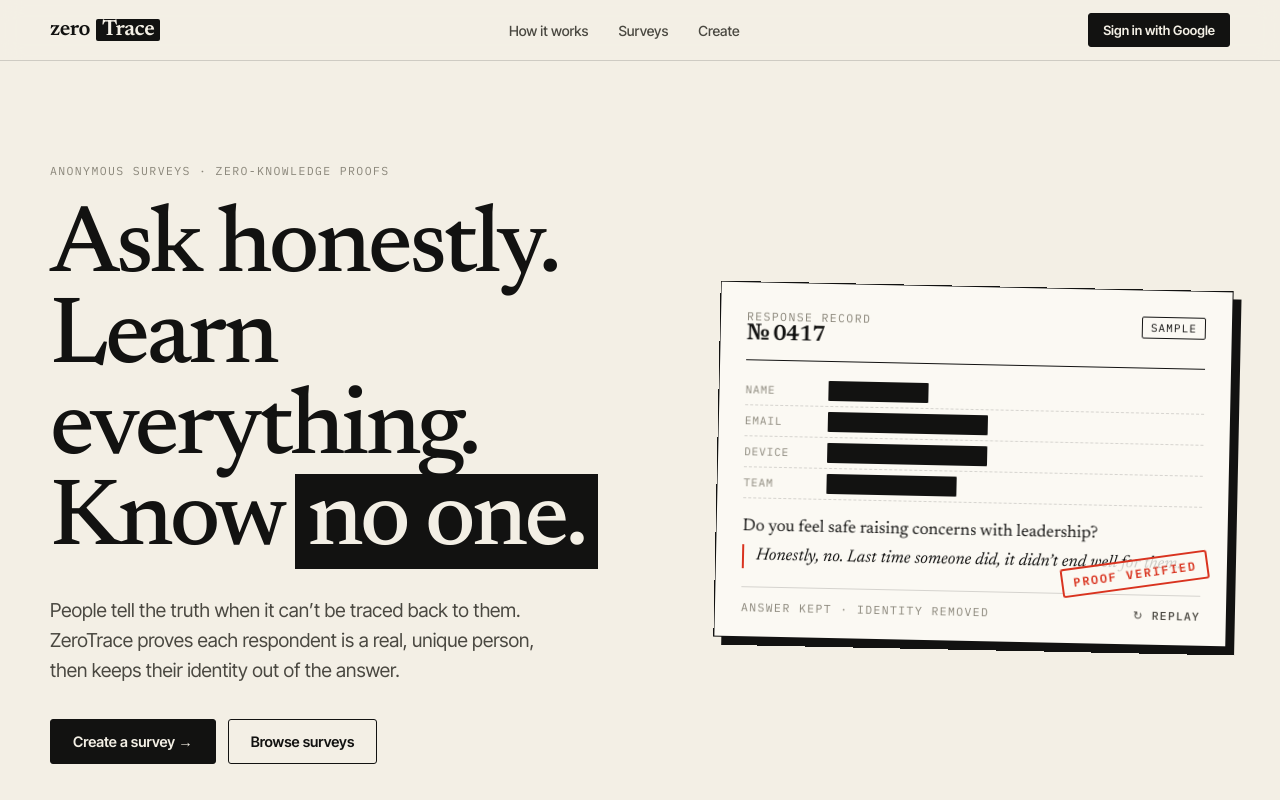
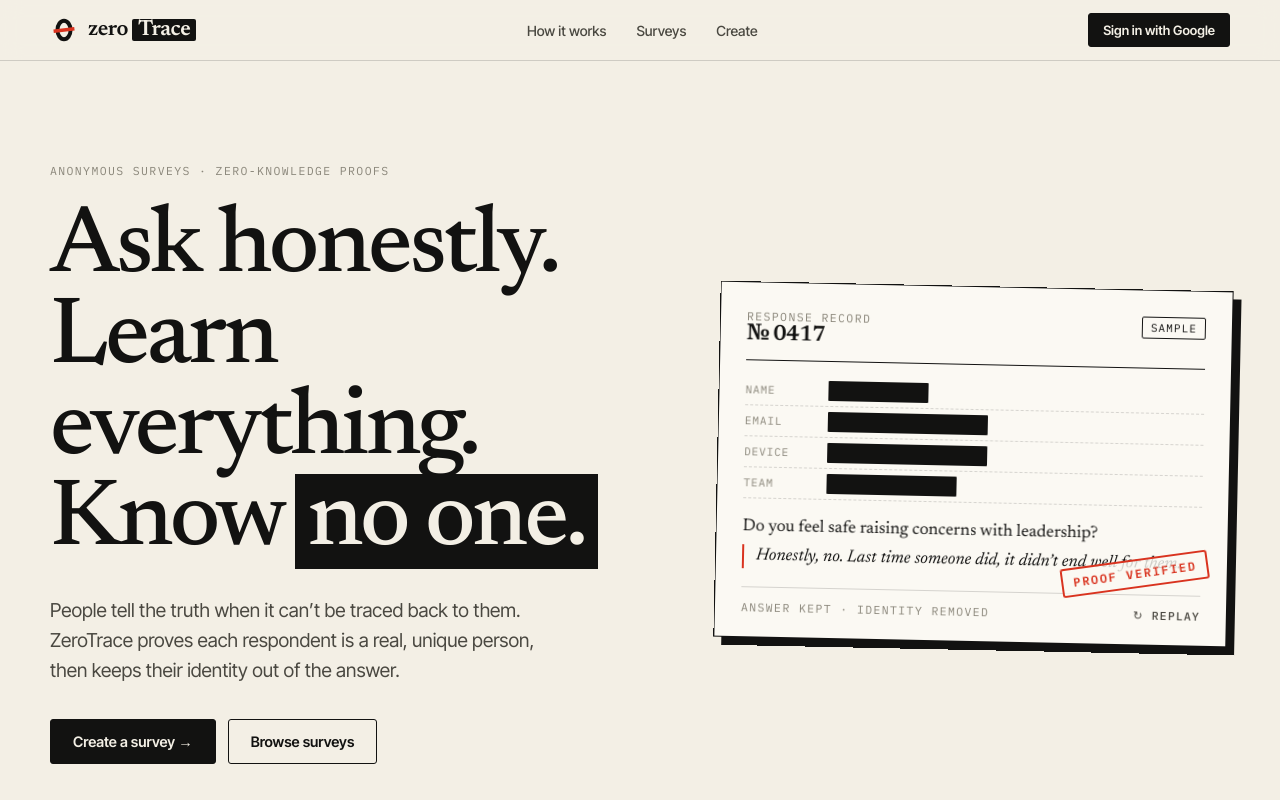
Before and after one commit to zhtHreem/zeroTrace, a React (Create React App) app in the folder frontend/: page / in a window 1280 px wide. Shown: the top 800 px of the page. Built offline with nearby package versions, Linux system fonts and the light colour scheme; no server answers.

Commit message:
feat(frontend): show the logo mark in the nav and footer
Reusable Logo component; the mark inherits the ink colour so it works on light and dark backgrounds.

```diff
--- a/frontend/src/Components/Landing/Chrome.js
+++ b/frontend/src/Components/Landing/Chrome.js
@@ -4,6 +4,7 @@
 import 'react-toastify/dist/ReactToastify.css';
 import './landing.css';
 import useAuth from './useAuth';
+import Logo from './Logo';
 
 const scrollTo = (id) => document.getElementById(id)?.scrollIntoView({ behavior: 'smooth', block: 'start' });
 
@@ -21,7 +22,7 @@
     <nav className="zt-nav">
       <div className="zt-wrap zt-nav-in">
         <div className="zt-logo" onClick={() => (pathname === '/' ? window.scrollTo({ top: 0, behavior: 'smooth' }) : navigate('/'))}>
-          zero<b>Trace</b>
+          <Logo />
         </div>
         <div className="zt-links">
           <button onClick={() => go('how')}>How it works</button>
@@ -59,7 +60,7 @@
   return (
     <footer className="zt-foot">
       <div className="zt-wrap zt-foot-in">
-        <div className="zt-logo">zero<b>Trace</b></div>
+        <div className="zt-logo"><Logo size={24} /></div>
         <span className="zt-mono">© {new Date().getFullYear()} · Surveys without a trace</span>
       </div>
     </footer>
--- /dev/null
+++ b/frontend/src/Components/Landing/Logo.js
@@ -0,0 +1,20 @@
+import React from 'react';
+
+// The mark: a zero with a redaction bar struck through it (zero = nothing kept, bar = identity removed).
+export function LogoMark({ size = 28 }) {
+  return (
+    <svg width={size} height={size} viewBox="0 0 64 64" role="img" aria-label="ZeroTrace" style={{ display: 'block', flexShrink: 0 }}>
+      <ellipse cx="32" cy="32" rx="15" ry="21" fill="none" stroke="currentColor" strokeWidth="9" />
+      <rect x="8" y="28" width="48" height="8" fill="#d9331f" transform="rotate(-7 32 32)" />
+    </svg>
+  );
+}
+
+export default function Logo({ size = 28 }) {
+  return (
+    <>
+      <LogoMark size={size} />
+      <span>zero<b>Trace</b></span>
+    </>
+  );
+}
--- a/frontend/src/Components/Landing/landing.css
+++ b/frontend/src/Components/Landing/landing.css
@@ -32,7 +32,7 @@
 /* nav */
 .zt-nav { position: sticky; top: 0; z-index: 50; background: rgba(243, 239, 229, 0.88); backdrop-filter: blur(10px); border-bottom: 1px solid var(--rule); }
 .zt-nav-in { display: flex; align-items: center; justify-content: space-between; height: 60px; }
-.zt-logo { font-family: var(--serif); font-weight: 600; font-size: 22px; letter-spacing: -0.02em; display: flex; align-items: baseline; gap: 2px; cursor: pointer; }
+.zt-logo { font-family: var(--serif); font-weight: 600; font-size: 22px; letter-spacing: -0.02em; display: flex; align-items: center; gap: 10px; cursor: pointer; color: var(--ink); }
 .zt-logo b { background: var(--ink); color: var(--paper); padding: 0 6px; margin-left: 4px; border-radius: 2px; font-weight: 600; }
 .zt-links { display: flex; gap: 30px; }
 .zt-links a, .zt-links button { background: none; border: 0; color: var(--ink-2); font: 500 14px var(--sans); cursor: pointer; padding: 0; position: relative; }
```
